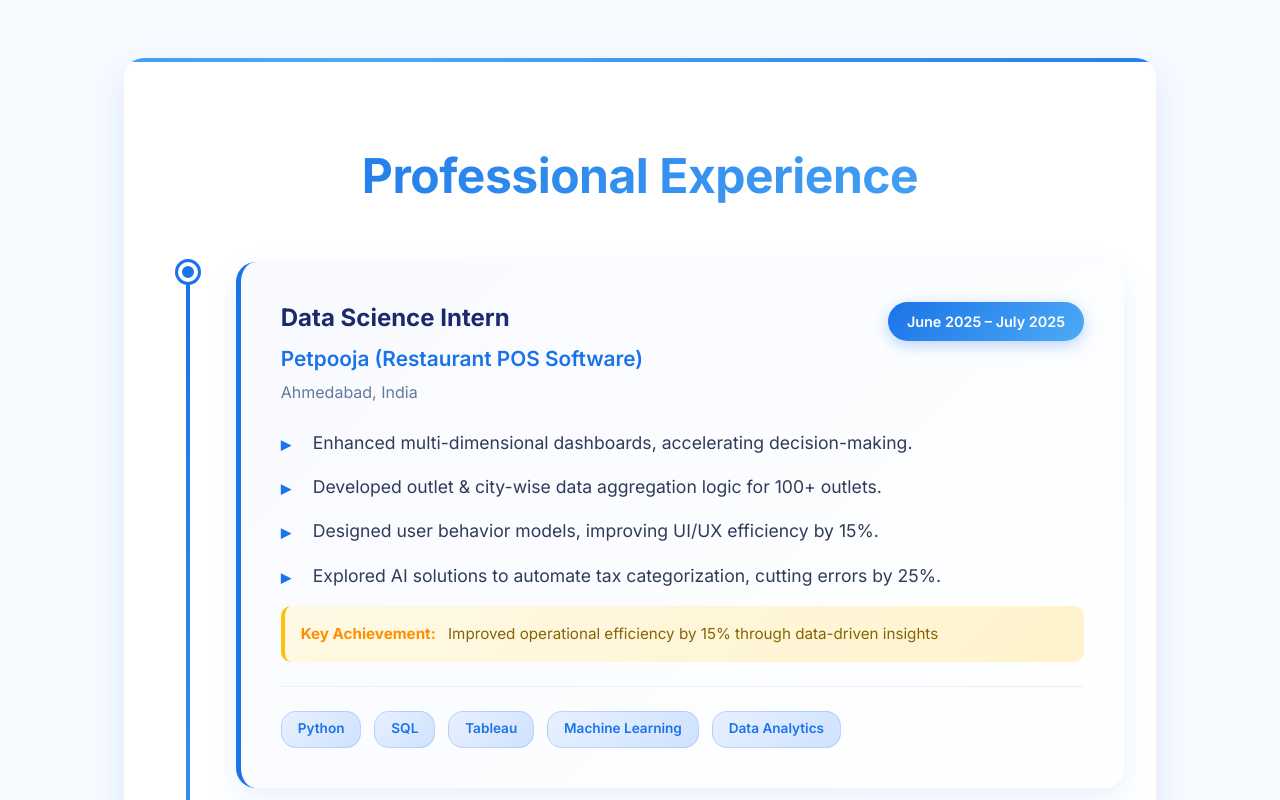
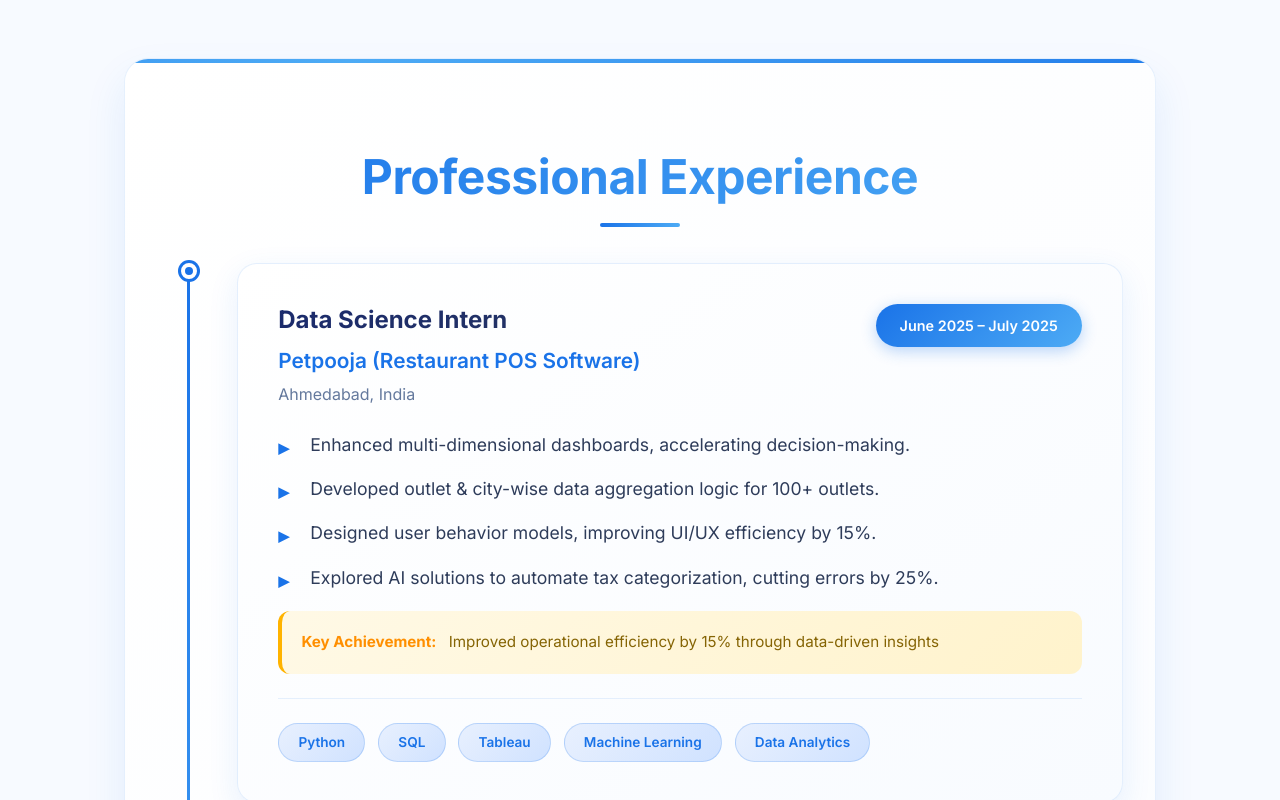
Before and after one commit to Harshgitbu/Harsh_Portfolio, a React (Create React App) app: page / in a window 1280 px wide. Shown: the part 3320-4120 px from the top of the page. Built offline with nearby package versions, Linux system fonts and the light colour scheme.

Commit message:
better styling for experience

```diff
--- a/src/components/Experience/Experience.css
+++ b/src/components/Experience/Experience.css
@@ -1,14 +1,17 @@
 .experience {
   padding: 5rem 2rem;
   max-width: 1200px;
-  margin: 0 auto 6rem;
-  background-color: #ffffff;
-  border-radius: 20px;
-  box-shadow: 0 15px 35px rgba(26, 115, 232, 0.12);
+  margin: 0 auto;
+  background: linear-gradient(135deg, #ffffff 0%, #f8fbff 100%);
+  border-radius: 24px;
+  box-shadow:
+    0 20px 40px rgba(26, 115, 232, 0.1),
+    inset 0 1px 0 rgba(255, 255, 255, 0.8);
   font-family: 'Inter', sans-serif;
   color: #1a2a6c;
   position: relative;
   overflow: hidden;
+  border: 1px solid rgba(26, 115, 232, 0.1);
 }
 
 .experience::before {
@@ -26,16 +29,30 @@
 .experience h2 {
   font-size: 3rem;
   font-weight: 800;
-  color: #1a73e8;
+  color: #1a2a6c;
   margin-bottom: 3rem;
   text-align: center;
-  letter-spacing: -0.5px;
+  position: relative;
   background: linear-gradient(135deg, #1a73e8, #4dabf5);
   -webkit-background-clip: text;
   -webkit-text-fill-color: transparent;
   background-clip: text;
+  letter-spacing: -0.5px;
 }
 
+.experience h2::after {
+  content: '';
+  position: absolute;
+  bottom: -12px;
+  left: 50%;
+  transform: translateX(-50%);
+  width: 80px;
+  height: 4px;
+  background: linear-gradient(90deg, #1a73e8, #4dabf5);
+  border-radius: 2px;
+}
+
+/* Enhanced Timeline */
 .experience-timeline {
   position: relative;
   max-width: 1000px;
@@ -48,7 +65,7 @@
   left: 30px;
   top: 0;
   bottom: 0;
-  width: 4px;
+  width: 3px;
   background: linear-gradient(to bottom, #1a73e8, #4dabf5, #1a73e8);
   border-radius: 2px;
 }
@@ -66,10 +83,10 @@
 
 .experience-marker {
   position: absolute;
-  left: 22px;
+  left: 24px;
   top: 0;
-  width: 20px;
-  height: 20px;
+  width: 16px;
+  height: 16px;
   background: #1a73e8;
   border: 4px solid white;
   border-radius: 50%;
@@ -81,11 +98,12 @@
 .experience-item:hover .experience-marker {
   transform: scale(1.3);
   background: #4dabf5;
-  box-shadow: 0 0 0 3px #4dabf5, 0 0 20px rgba(26, 115, 232, 0.5);
+  box-shadow: 0 0 0 3px #4dabf5, 0 0 20px rgba(26, 115, 232, 0.3);
 }
 
+/* Enhanced Experience Card */
 .experience-card {
-  background: linear-gradient(135deg, #f8faff 0%, #ffffff 100%);
+  background: linear-gradient(145deg, #ffffff, #f8fbff);
   border-radius: 20px;
   padding: 2.5rem;
   box-shadow: 0 10px 30px rgba(26, 115, 232, 0.1);
@@ -93,21 +111,7 @@
   transition: all 0.4s ease;
   position: relative;
   overflow: hidden;
-}
-
-.experience-card::before {
-  content: '';
-  position: absolute;
-  top: 0;
-  left: -100%;
-  width: 100%;
-  height: 100%;
-  background: linear-gradient(90deg, transparent, rgba(26, 115, 232, 0.05), transparent);
-  transition: left 0.6s ease;
-}
-
-.experience-card:hover::before {
-  left: 100%;
+  border: 1px solid rgba(26, 115, 232, 0.1);
 }
 
 .experience-card:hover {
@@ -116,9 +120,10 @@
   border-left-color: #4dabf5;
 }
 
+/* Enhanced Header */
 .experience-header {
   display: flex;
-  justify-content: between;
+  justify-content: space-between;
   align-items: flex-start;
   margin-bottom: 1.5rem;
   flex-wrap: wrap;
@@ -136,6 +141,10 @@
   color: #1a2a6c;
   margin-bottom: 0.5rem;
   line-height: 1.3;
+  background: linear-gradient(135deg, #1a2a6c, #2e3c5d);
+  -webkit-background-clip: text;
+  -webkit-text-fill-color: transparent;
+  background-clip: text;
 }
 
 .experience-company {
@@ -154,14 +163,20 @@
 .experience-period {
   background: linear-gradient(135deg, #1a73e8, #4dabf5);
   color: white;
-  padding: 0.5rem 1.2rem;
+  padding: 0.6rem 1.5rem;
   border-radius: 25px;
   font-size: 0.9rem;
   font-weight: 600;
   white-space: nowrap;
   box-shadow: 0 4px 15px rgba(26, 115, 232, 0.3);
+  transition: all 0.3s ease;
 }
 
+.experience-card:hover .experience-period {
+  transform: scale(1.05);
+}
+
+/* Enhanced Details */
 .experience-details {
   list-style: none;
   padding: 0;
@@ -184,37 +199,56 @@
   left: 0;
   color: #1a73e8;
   font-weight: bold;
-  font-size: 1.2rem;
-  transition: transform 0.3s ease;
+  font-size: 1.3rem;
+  transition: all 0.3s ease;
 }
 
 .experience-details li:hover {
   color: #1a2a6c;
+  transform: translateX(5px);
 }
 
 .experience-details li:hover::before {
-  transform: translateX(5px);
   color: #4dabf5;
+  transform: scale(1.2);
 }
 
+/* Enhanced Tech Tags */
 .experience-tech {
   display: flex;
   flex-wrap: wrap;
   gap: 0.8rem;
   margin-top: 1.5rem;
   padding-top: 1.5rem;
-  border-top: 1px solid #e8f0fe;
+  border-top: 1px solid rgba(26, 115, 232, 0.1);
 }
 
 .tech-tag {
   background: linear-gradient(135deg, #e8f0fe, #d0e2ff);
   color: #1a73e8;
-  padding: 0.4rem 1rem;
-  border-radius: 15px;
+  padding: 0.5rem 1.2rem;
+  border-radius: 20px;
   font-size: 0.85rem;
   font-weight: 600;
   border: 1px solid rgba(26, 115, 232, 0.2);
   transition: all 0.3s ease;
+  position: relative;
+  overflow: hidden;
+}
+
+.tech-tag::before {
+  content: '';
+  position: absolute;
+  top: 0;
+  left: -100%;
+  width: 100%;
+  height: 100%;
+  background: linear-gradient(90deg, transparent, rgba(255,255,255,0.4), transparent);
+  transition: left 0.5s ease;
+}
+
+.tech-tag:hover::before {
+  left: 100%;
 }
 
 .tech-tag:hover {
@@ -224,14 +258,17 @@
   box-shadow: 0 5px 15px rgba(26, 115, 232, 0.3);
 }
 
+/* Enhanced Achievement */
 .experience-achievement {
   background: linear-gradient(135deg, #fff9e6, #fff3cc);
-  border-left: 4px solid #ffc107;
-  padding: 1rem;
-  border-radius: 10px;
-  margin-top: 1rem;
+  border-left: 4px solid #ffb300;
+  padding: 1.2rem;
+  border-radius: 12px;
+  margin-top: 1.2rem;
   font-size: 0.95rem;
   color: #856404;
+  position: relative;
+  overflow: hidden;
 }
 
 .achievement-label {
@@ -244,7 +281,7 @@
 @media (max-width: 768px) {
   .experience {
     padding: 3rem 1.5rem;
-    margin: 0 auto 3rem;
+    margin: 2rem auto;
   }
 
   .experience-timeline::before {
@@ -256,7 +293,7 @@
   }
 
   .experience-marker {
-    left: 12px;
+    left: 14px;
   }
 
   .experience-card {
@@ -278,6 +315,11 @@
   .experience-company {
     font-size: 1.1rem;
   }
+
+  .experience-details li {
+    font-size: 1rem;
+    padding-left: 1.8rem;
+  }
 }
 
 @media (max-width: 480px) {
@@ -285,13 +327,22 @@
     font-size: 2.5rem;
   }
 
-  .experience-details li {
-    font-size: 1rem;
-    padding-left: 1.5rem;
+  .experience-item {
+    padding-left: 50px;
+  }
+
+  .experience-marker {
+    left: 12px;
+    width: 14px;
+    height: 14px;
+  }
+
+  .experience-card {
+    padding: 1.5rem 1.2rem;
   }
 
   .tech-tag {
     font-size: 0.8rem;
-    padding: 0.3rem 0.8rem;
+    padding: 0.4rem 1rem;
   }
 }
```
